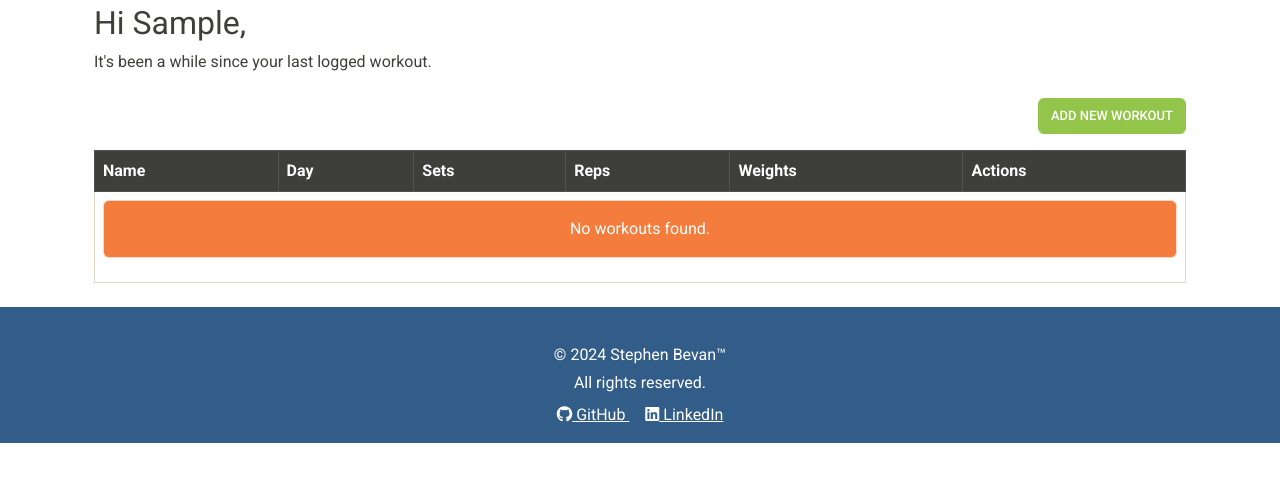
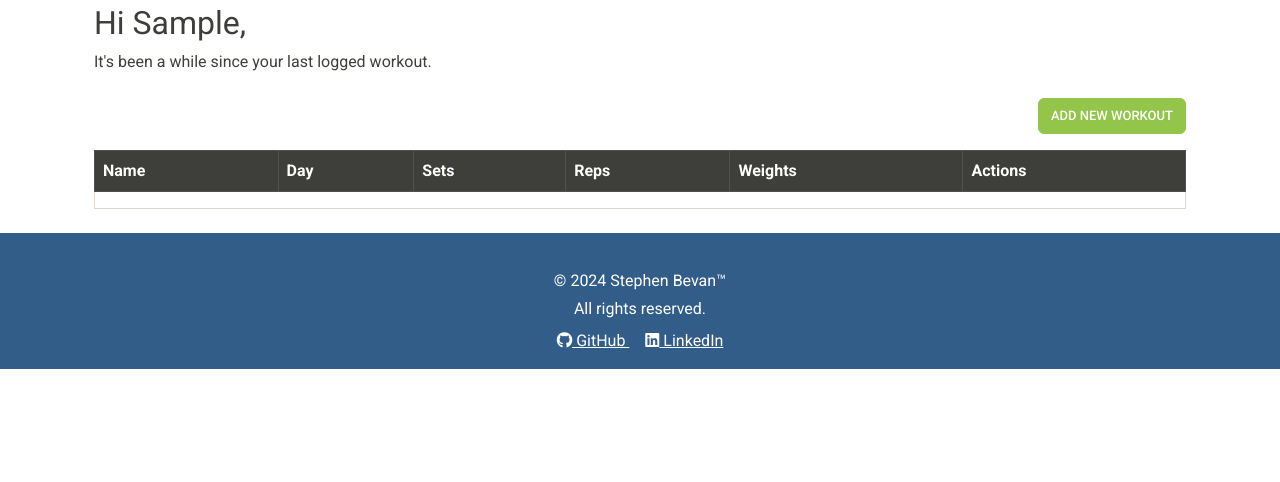
Before and after one commit to Stephen-Bevan/bevanhealthandfitness-, a Django app: page /workouts/ in a window 1280 px wide. Shown: the part 220-702 px from the top of the page. Run offline with Django 4.2, Linux system fonts and the light colour scheme; the visitor is signed in with stand-in values (Sample User, id 1); data that the repository does not hold is empty.

Commit message:
added styleing to django messages

```diff
--- a/bevanhealthandfitness/settings.py
+++ b/bevanhealthandfitness/settings.py
@@ -30,7 +30,7 @@ TEMPLATES_DIR = os.path.join(BASE_DIR,'templates')
 SECRET_KEY = os.environ.get('SECRET_KEY')
 
 # SECURITY WARNING: don't run with debug turned on in production!
-DEBUG = False
+DEBUG = True
 
 ALLOWED_HOSTS = [
     '8000-stephenbeva-bevanhealth-3jamgpr6cot.ws.codeinstitute-ide.net',
--- a/static/css/style.css
+++ b/static/css/style.css
@@ -125,3 +125,15 @@ footer {
   .high-contrast-navbar .nav-link.disabled {
     color: #cccccc; /* Light gray for disabled state */
   }
+
+ /* General Alert Styling */
+.alert {
+    width: 80%; /* Smaller width */
+    max-width: 500px; /* Limit the maximum width */
+    margin: 1rem auto; /* Center the alert horizontally with auto margins */
+    border-radius: 8px; /* Rounded corners */
+    padding: 15px; /* Better spacing */
+    box-shadow: 0 4px 6px rgba(0, 0, 0, 0.1); /* Subtle shadow for depth */
+    font-size: 1rem; /* Uniform font size */
+    transition: all 0.3s ease-in-out; /* Smooth animations */
+}
--- a/static/js/app.js
+++ b/static/js/app.js
@@ -65,3 +65,13 @@ function validateForm() {
     // Enable/disable the Save button
     saveButton.disabled = !isValid;
 }
+document.addEventListener("DOMContentLoaded", function () {
+    const alerts = document.querySelectorAll(".alert");
+    alerts.forEach(function (alert) {
+        setTimeout(() => {
+            alert.classList.remove("show");
+            alert.classList.add("fade");
+            setTimeout(() => alert.remove(), 150); // Give time for the fade-out animation
+        }, 5000); // 5000ms = 5 seconds
+    });
+});
```
Also changed, not shown: templates/404.html (+14 -4 lines).
